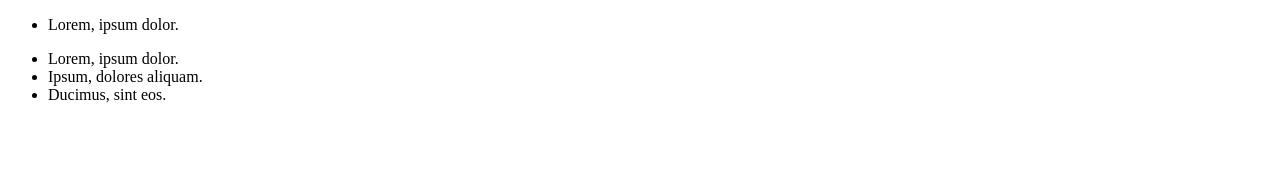
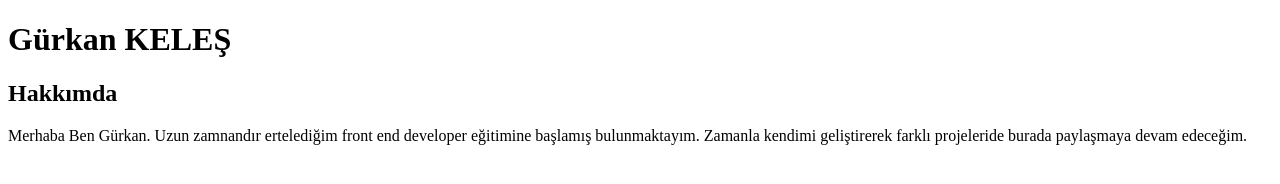
Before and after one commit to gurkankeles/FirstWebPage, a plain HTML site: page index.html in a window 1280 px wide. Drawn offline with Linux system fonts and the light colour scheme.

Commit message:
deletedfiles

```diff
--- a/index.html
+++ b/index.html
@@ -4,16 +4,11 @@
     <meta charset="UTF-8">
     <meta http-equiv="X-UA-Compatible" content="IE=edge">
     <meta name="viewport" content="width=device-width, initial-scale=1.0">
-    <title>Document</title>
+    <title>İlk Web Sayfası</title>
 </head>
 <body>
-    <ul>
-        <li>Lorem, ipsum dolor.</li>
-    </ul>
-    <ul>
-        <li>Lorem, ipsum dolor.</li>
-        <li>Ipsum, dolores aliquam.</li>
-        <li>Ducimus, sint eos.</li>
-    </ul>
+    <h1>Gürkan KELEŞ</h1>
+    <h2>Hakkımda</h2>
+    <p>Merhaba Ben Gürkan. Uzun zamnandır ertelediğim front end developer eğitimine başlamış bulunmaktayım. Zamanla kendimi geliştirerek farklı projeleride burada paylaşmaya devam edeceğim.</p>
 </body>
 </html>
```
Also changed, not shown: main.html (deleted, +0 -14 lines), css/main.css (deleted).
